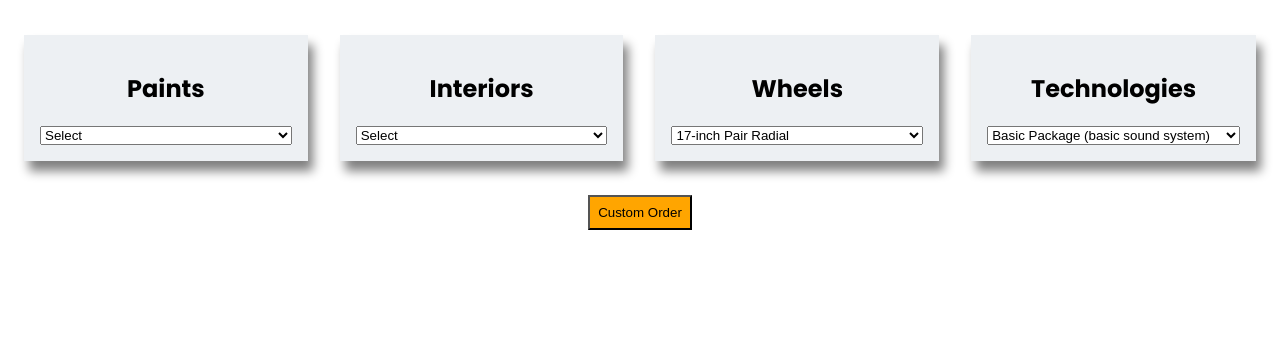
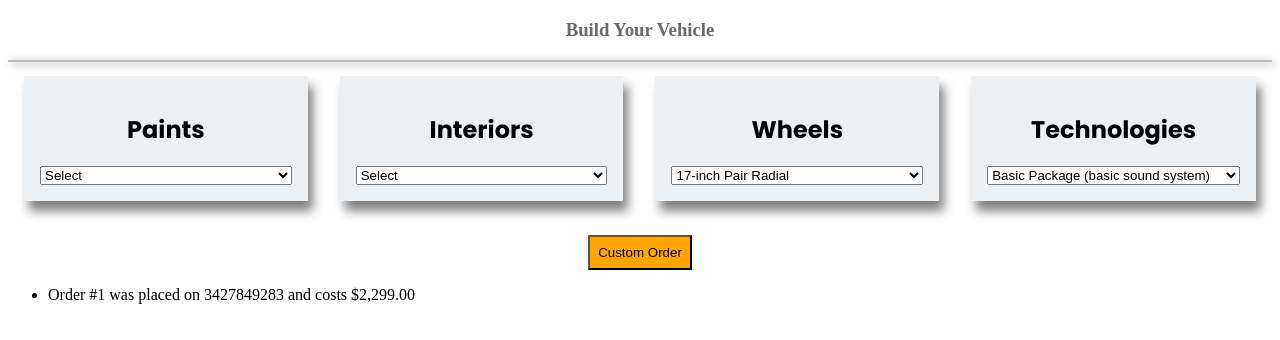
Before and after one commit to tiffani-burk/cars-r-us, a plain HTML site: page index.html in a window 1280 px wide. Shown: the part 72-412 px from the top of the page. Drawn offline with Linux system fonts and the light colour scheme.

Commit message:
added custom event listener for orders and a click event for the order button

```diff
--- a/scripts/HTMLmodule.js
+++ b/scripts/HTMLmodule.js
@@ -3,11 +3,14 @@ import { wheels } from "./wheels.js"
 import { interiors } from "./interior.js"
 import { paints } from "./paint.js"
 import { addCustomOrder } from "./database.js"
+import { Orders } from "./order.js"
 
 //creating main HTML representation for the document
 export const mainHMTL = () => {
     return `
     <h1>Cars-R-Us </h1>
+    <h3>Build Your Vehicle</h3>
+    <div class="line"><div>
     <section>
         <div class="choices">
         <article id="paint-choices" class="options">
@@ -27,6 +30,9 @@ export const mainHMTL = () => {
         <div class="button-container">
         <button id="button">Custom Order </button>
         </div>
+        <article class="orders">
+        ${Orders()}
+        </article>
     </section>`
 }
 
--- a/scripts/database.js
+++ b/scripts/database.js
@@ -85,14 +85,14 @@ const database = {
         price: 800
     }
 ],
-customOrders: {
+customOrders: [{
     id: 1,
     techId: 3,
     wheelId: 4,
     interiorId: 2,
     paintId: 4,
     timestamp: 3427849283
-}
+}]
 }
 
 //export functions with access to data from database
@@ -132,7 +132,7 @@ export const addCustomOrder = () => {
 
     const lastIndex = database.customOrders.length - 1 //add new primary key to the object
 
-    newOrder.id = database.customOrders[lastIndex] + 1
+    newOrder.id = database.customOrders[lastIndex].id + 1
 
     newOrder.timestamp = Date.now() //add timestamp to order
 
--- a/scripts/interior.js
+++ b/scripts/interior.js
@@ -23,7 +23,7 @@ document.addEventListener(
     "change", //change event added because it is moving through options
     (changeEvent) => {
 
-        if (changeEvent.target.id === "interior-dropdown") {
+        if (changeEvent.target.name === "interiorChoice") {
            setInterior(parseInt(changeEvent.target.value))//store the user's choice in your database.
         }
     }
--- /dev/null
+++ b/scripts/order.js
@@ -0,0 +1,66 @@
+import { getPaints, getTechs, getWheels, getInteriors, getOrders  } from "./database.js";
+
+const paints = getPaints()
+const techs = getTechs()
+const wheels = getWheels()
+const interiors = getInteriors()
+
+
+
+//Create function to calculate the total cost of the items that match the id of the nested functions
+const buildOrderListItem = (order) => {
+    //find the price of the chosen paint
+    const foundPaint = paints.find(
+        (paint) => {
+            return paint.id === order.paintId
+        }
+    )
+    //find the price of the chosen tech
+    const foundTech = techs.find(
+        (tech) => {
+            return tech.id === order.techId
+        }
+    )
+    //find price of chosen wheels
+    const foundWheels = wheels.find(
+        (wheel) => {
+            return wheel.id === order.wheelId
+        }
+    )
+        //find price of chosen interior
+        const foundInterior = interiors.find(
+            (interior) => {
+                return interior.id === order.interiorId
+            }
+        )
+
+        //PROBLEM WITH ABOVE FUNCTIONS. .PRICE COMING BACK UNDEFINED!!!
+        //store sum of values to a variable
+        const totalCost = foundInterior.price + foundPaint.price + foundTech.price +foundWheels.price
+
+        //convert the number to a string with currency $ sign
+        const costString = totalCost.toLocaleString("en-US", {
+            style: "currency",
+            currency: "USD"
+        }
+        )
+        //interpolate the price with HTML string
+        return `<li>
+        Order #${order.id} was placed on ${order.timestamp} and costs ${costString}
+        </li>`
+    }
+
+    //Create a function to return a list of orders the customer places
+    export const Orders = () => {
+        const orders = getOrders()
+
+        let html = "<ul>"
+
+        const listItems = orders.map(buildOrderListItem)
+
+        html += listItems.join("")
+
+        html += "</ul>"
+
+        return html
+    }
--- a/scripts/paint.js
+++ b/scripts/paint.js
@@ -20,7 +20,7 @@ export const paints = () => {
 document.addEventListener(
     "change",
     (changeEvent) => {
-        if (changeEvent.target.id === "paint-dropdown") {
+        if (changeEvent.target.name === "paintChoice") {
           setPaint(parseInt(changeEvent.target.value))//store the user's choice in your database.
         }
     }
--- a/scripts/tech.js
+++ b/scripts/tech.js
@@ -23,7 +23,7 @@ document.addEventListener(
   "change",
   (changeEvent) => {
 
-    if(changeEvent.target.id === "tech-dropdown") {
+    if(changeEvent.target.name === "techChoice") {
       setTechs(parseInt(changeEvent.target.value)) //store the user's choice in your database.
     }
   }
--- a/scripts/wheels.js
+++ b/scripts/wheels.js
@@ -22,7 +22,7 @@ export const wheels = () => {
 document.addEventListener(
     "change",
     (changeEvent) => {
-        if (changeEvent.target.id === "wheels-dropdown") {
+        if (changeEvent.target.name === "wheelChoice") {
           setWheels(parseInt(changeEvent.target.value))//store the user's choice in your database.
         }
     }
--- a/styles.css
+++ b/styles.css
@@ -2,6 +2,17 @@
 h1 {
     text-align: center;
     font-family: poppins;
+}
+
+h3 {
+    text-align: center;
+    font-family: Poppins light;
+    color: rgb(103, 105, 107);
+}
+.line {
+    height: 2px;
+    background-color: rgb(184, 187, 189);
+    box-shadow: 2px 2px 8px grey;
 }
 
 .options {
```
